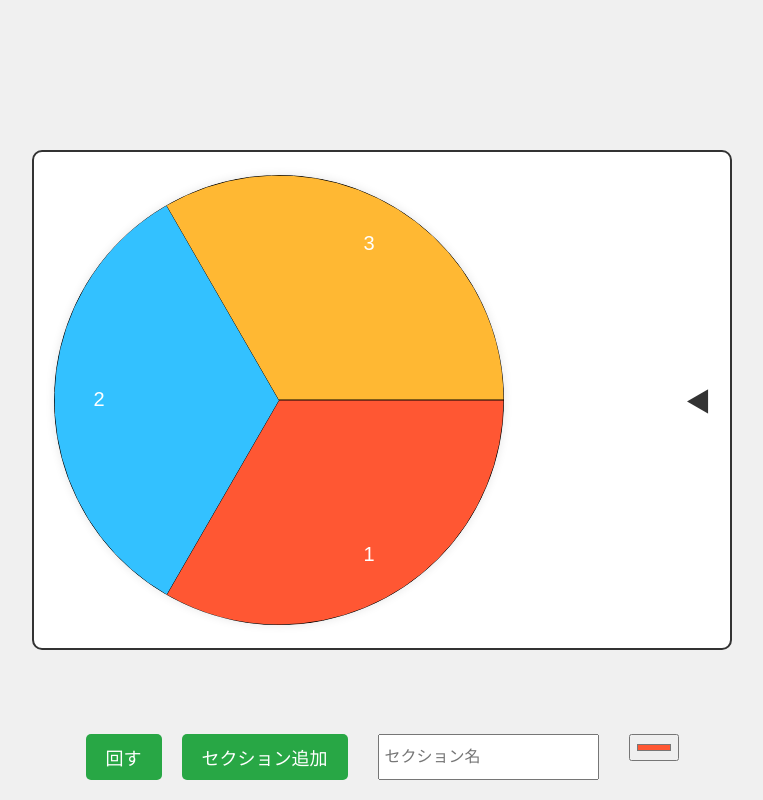
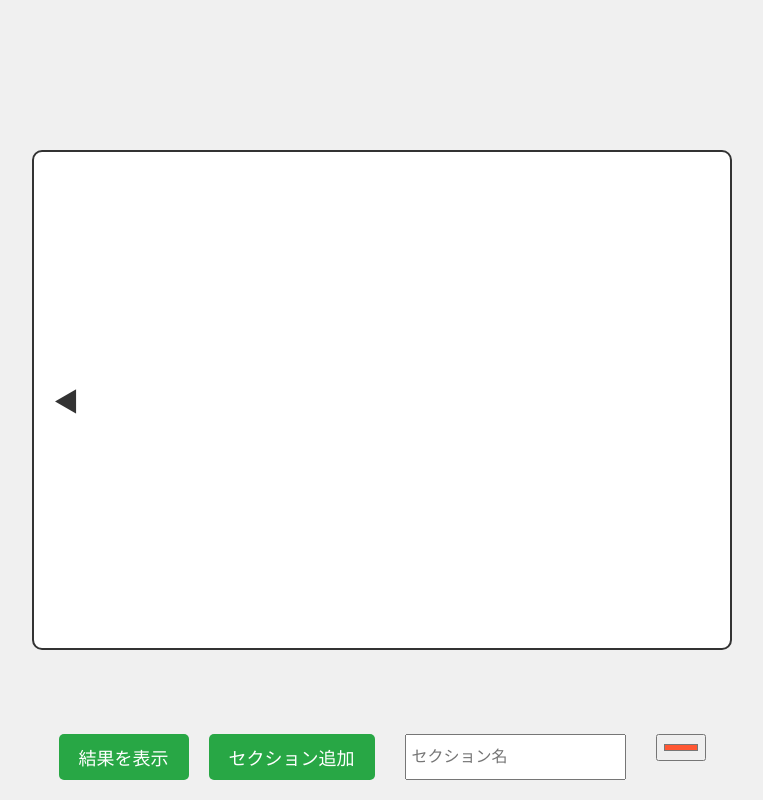
Before and after one commit to oyzyzyz/-, a plain HTML site: page index.html in a window 1280 px wide. Shown: the whole page, without its empty margins (258-1021 px from the left). Drawn offline with Linux system fonts and the light colour scheme.

Commit message:
Update index.html

```diff
--- a/index.html
+++ b/index.html
@@ -3,7 +3,7 @@
 <head>
   <meta charset="UTF-8">
   <meta name="viewport" content="width=device-width, initial-scale=1.0">
-  <title>くるくる抽選機</title>
+  <title>選択支援ツール</title>
   <style>
     body {
       font-family: Arial, sans-serif;
@@ -70,13 +70,12 @@
 <body>
 
   <div class="container">
-    <canvas id="rouletteCanvas" width="450" height="450"></canvas>
 
     <div class="label">◀</div>
   </div>
 
   <div class="buttons">
-    <button id="startButton">回す</button>
+    <button id="startButton">結果を表示</button>
     <button id="addSectionButton">セクション追加</button>
     <input type="text" id="sectionLabel" placeholder="セクション名" />
     <input type="color" id="sectionColor" value="#ff5733" />
@@ -99,7 +98,6 @@
     let deceleration = 0.05;
     let stopTimeout;
 
-    function drawWheel() {
       const sectionAngle = (2 * Math.PI) / sections.length;
       sections.forEach((section, i) => {
         const startAngle = i * sectionAngle + rotation;
@@ -123,10 +121,6 @@
       });
     }
 
-    function draw() {
-      ctx.clearRect(0, 0, canvas.width, canvas.height);
-      drawWheel();
-    }
 
     document.getElementById("startButton").addEventListener("click", () => {
       if (!spinning) {
```
